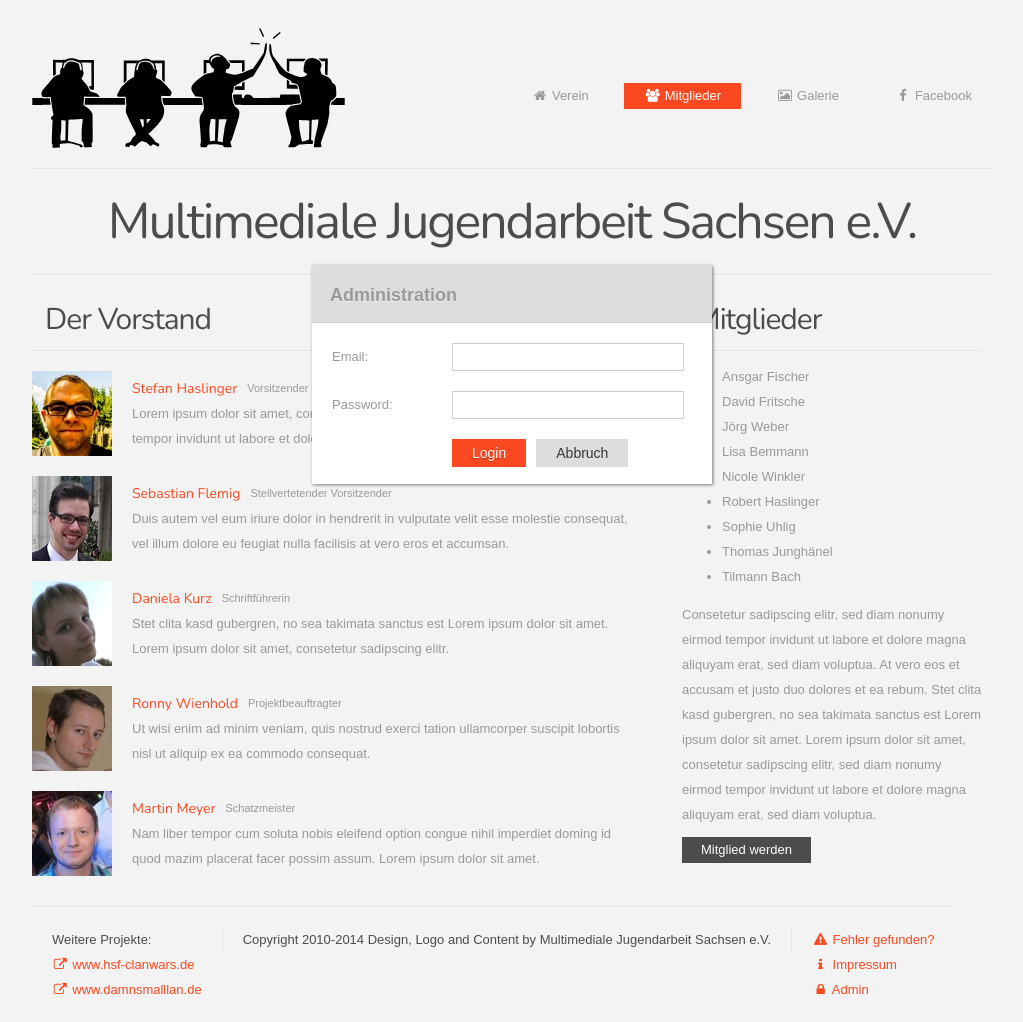
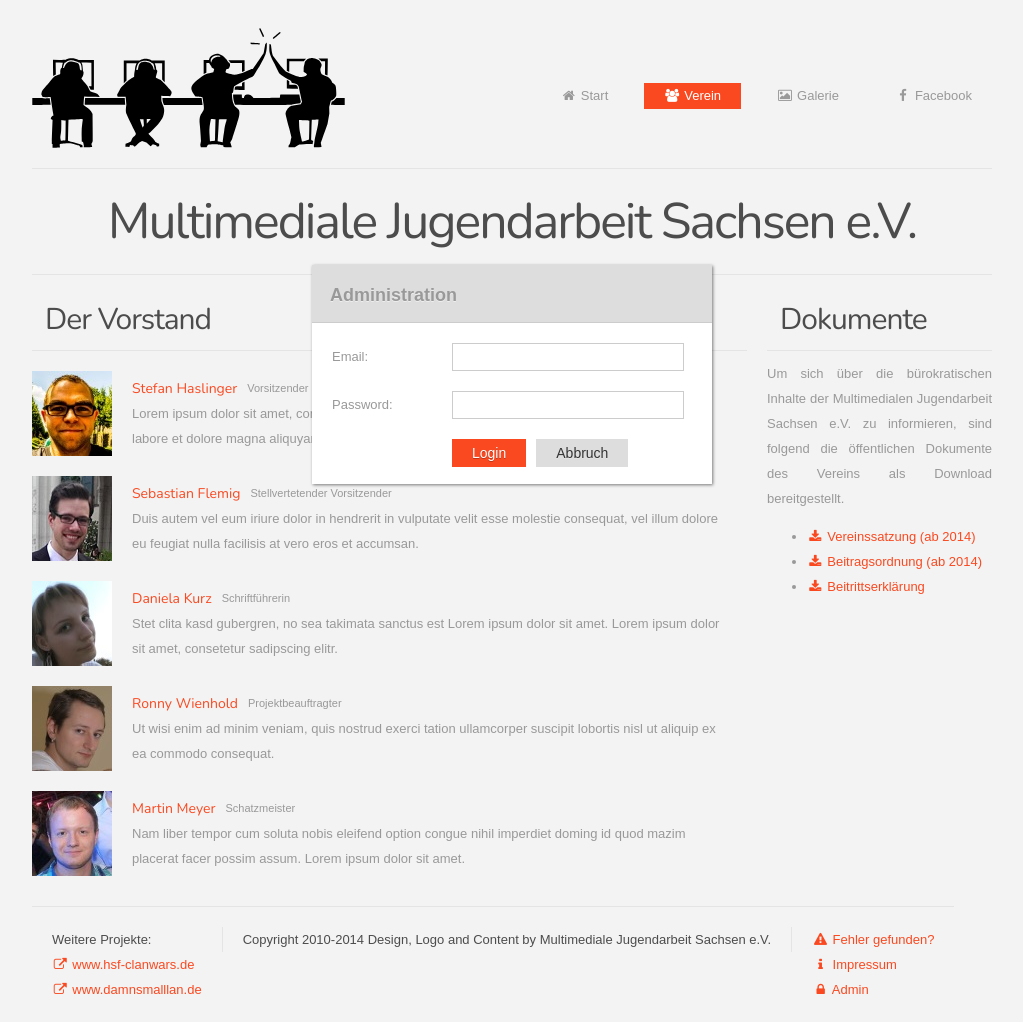
Before and after one commit to Multimediajugend/Website, a PHP site: page /Mitglieder/mitglieder in a window 1280 px wide. Shown: the whole page, without its empty margins (128-1151 px from the left). Run offline with PHP 8.4, Linux system fonts and the light colour scheme; some libraries are stand-ins or nearby versions.

Commit message:
+ added some content

```diff
--- a/application/views/_templates/header.php
+++ b/application/views/_templates/header.php
@@ -40,10 +40,10 @@
         </span>
     </div>
     <div id="header">
-        <a href="<?php echo URL; ?>"><img src="<?php echo URL; ?>public/img/mjslogo.svg" height="120" /></a>
+        <a href="<?php echo URL; ?>"><img src="<?php echo URL; ?>public/img/mjslogo.svg" class="logo" height="120" /></a>
         <span id="topNav">
-            <a <?php if(isset($active) && $active=='verein') echo 'class="active" '; ?>href="<?php echo URL; ?>"><i class="fa fa-home fa-fw"></i> Verein</a>
-            <a <?php if(isset($active) && $active=='member') echo 'class="active" '; ?>href="<?php echo URL; ?>mitglieder"><i class="fa fa-group fa-fw"></i> Mitglieder</a>
+            <a <?php if(isset($active) && $active=='verein') echo 'class="active" '; ?>href="<?php echo URL; ?>"><i class="fa fa-home fa-fw"></i> Start</a>
+            <a <?php if(isset($active) && $active=='member') echo 'class="active" '; ?>href="<?php echo URL; ?>mitglieder"><i class="fa fa-group fa-fw"></i> Verein</a>
             <a <?php if(isset($active) && $active=='gallery') echo 'class="active" '; ?>href="<?php echo URL; ?>galerie"><i class="fa fa-photo fa-fw"></i> Galerie</a>
             <a href="https://facebook.com/multimediajugend" target="_blank"><i class="fa fa-facebook fa-fw"></i> Facebook</a>
         </span>
--- a/application/views/mitglieder/index.php
+++ b/application/views/mitglieder/index.php
@@ -1,6 +1,6 @@
 <div id="member">
     <div class="memberWrapper">
-        <div class="memberGrid left twoThird">
+        <div class="memberGrid left threeQuarter">
             <div class="pageTitle">Der Vorstand</div>
             <div class="editSection">
                 <button><i class="fa fa-plus fa-fw"></i> Hinzufügen</button>
@@ -10,7 +10,7 @@
                     <img src="<?php echo URL; ?>public/img/member/member1.jpg" />
                 </div>
                 <div class="memberExtra">
-                    <div class="memberName">Stefan Haslinger</div>
+                    <div class="memberName"><a href="mailto:">Stefan Haslinger</a></div>
                     <div class="memberJob">Vorsitzender</div>
                     <div class="memberDescription">Lorem ipsum dolor sit amet, consetetur sadipscing elitr, sed diam nonumy eirmod tempor invidunt ut labore et dolore magna aliquyam erat, sed diam voluptua.</div>
                 </div>
@@ -76,26 +76,19 @@
                 <button><i class="fa fa-remove fa-fw"></i> Löschen</button>
             </div>
         </div>
-        <div class="memberGrid right oneThird">
-            <div class="pageTitle">Mitglieder</div>
+        <div class="memberGrid right oneQuarter">
+            <div class="pageTitle">Dokumente</div>
             <div class="editSection">
                 <button><i class="fa fa-edit fa-fw"></i> Verwalten</button>
             </div>
+            <div class="" style="text-align: justify">
+                Um sich über die bürokratischen Inhalte der Multimedialen Jugendarbeit Sachsen e.V. zu informieren, sind folgend die öffentlichen Dokumente des Vereins als Download bereitgestellt.
+            </div>
             <ul class="memberList">
-                <li class="memberEntry">Ansgar Fischer</li>
-                <li class="memberEntry">David Fritsche</li>
-                <li class="memberEntry">J&ouml;rg Weber</li>
-                <li class="memberEntry">Lisa Bemmann</li>
-                <li class="memberEntry">Nicole Winkler</li>
-                <li class="memberEntry">Robert Haslinger</li>
-                <li class="memberEntry">Sophie Uhlig</li>
-                <li class="memberEntry">Thomas Junghänel</li>
-                <li class="memberEntry">Tilmann Bach</li>
+                <li class="memberEntry"><a href="#"><i class="fa fa-download fa-fw"></i> Vereinssatzung (ab 2014)</a></li>
+                <li class="memberEntry"><a href="#"><i class="fa fa-download fa-fw"></i> Beitragsordnung (ab 2014)</a></li>
+                <li class="memberEntry"><a href="#"><i class="fa fa-download fa-fw"></i> Beitrittserklärung</a></li>
             </ul>
-            <div class="memberJoin">
-                    <div class="memberJoinDescription">Consetetur sadipscing elitr, sed diam nonumy eirmod tempor invidunt ut labore et dolore magna aliquyam erat, sed diam voluptua. At vero eos et accusam et justo duo dolores et ea rebum. Stet clita kasd gubergren, no sea takimata sanctus est Lorem ipsum dolor sit amet. Lorem ipsum dolor sit amet, consetetur sadipscing elitr, sed diam nonumy eirmod tempor invidunt ut labore et dolore magna aliquyam erat, sed diam voluptua.</div>
-                    <button>Mitglied werden</button>
-            </div>
         </div>
     </div>
 </div>
--- a/public/css/style.css
+++ b/public/css/style.css
@@ -104,6 +104,10 @@
 
 #news {
 	clear: both;
+}
+
+.newsTeaser {
+	text-align: justify;
 }
 
 .newsHeadline {
```
Also changed, not shown: application/views/verein/index/bigPictures.php (+4 -4 lines), application/views/verein/kooperation.php (+11 -2 lines), application/views/verein/musik.php (+16 -2 lines), application/views/verein/sport.php (+16 -2 lines), application/views/verein/technik.php (+11 -10 lines), public/img/kooperation/badbrambacher.jpg (added), public/img/kooperation/braustolz.jpg (added).
